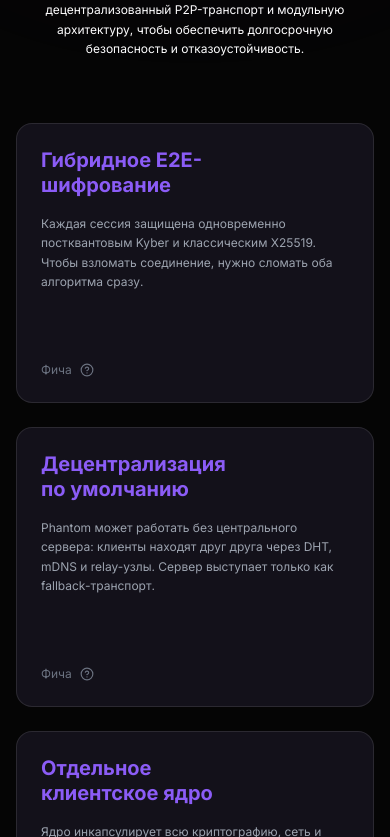
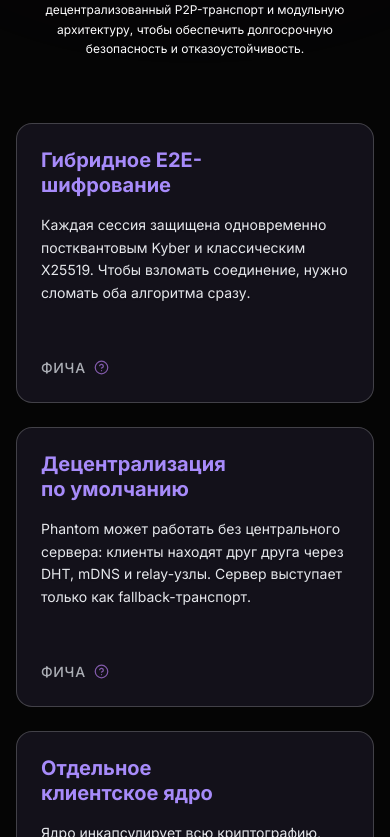
Before and after one commit to 1Sting1/Phantom_frontend, a Next.js app: page / in a window 390 px wide. Shown: the part 1587-2424 px from the top of the page. Built offline with nearby package versions, Linux system fonts and the light colour scheme; no server answers.

Commit message:
UI: Enhance component accessibility, update global focus states, and standardize landing page carousel dimensions

```diff
--- a/src/app/forum/new/page.tsx
+++ b/src/app/forum/new/page.tsx
@@ -118,7 +118,7 @@
                 onChange={(e) => setTitle(e.target.value)}
                 onInvalid={(e) => (e.target as HTMLInputElement).setCustomValidity(t.common?.required_field || 'Required')}
                 onInput={(e) => (e.target as HTMLInputElement).setCustomValidity('')}
-                className="w-full bg-[#252330] border border-transparent focus:border-purple-500/50 rounded-xl px-4 py-3.5 text-white outline-none transition-colors"
+                className="w-full bg-[#252330] border border-white/10 hover:border-white/20 focus:border-purple-500 focus:bg-[#2A2738] focus:ring-2 focus:ring-purple-500/40 focus:shadow-[0_0_16px_rgba(168,85,247,0.25)] rounded-xl px-4 py-3.5 text-white outline-none transition-colors"
                 required
               />
             </div>
@@ -130,7 +130,7 @@
                 onChange={(e) => setCategoryId(e.target.value)}
                 onInvalid={(e) => (e.target as HTMLSelectElement).setCustomValidity(t.common?.required_field || 'Required')}
                 onInput={(e) => (e.target as HTMLSelectElement).setCustomValidity('')}
-                className="w-full bg-[#252330] border border-transparent focus:border-purple-500/50 rounded-xl px-4 py-3.5 text-white outline-none transition-colors"
+                className="w-full bg-[#252330] border border-white/10 hover:border-white/20 focus:border-purple-500 focus:bg-[#2A2738] focus:ring-2 focus:ring-purple-500/40 focus:shadow-[0_0_16px_rgba(168,85,247,0.25)] rounded-xl px-4 py-3.5 text-white outline-none transition-colors"
                 required
               >
                 <option value="" disabled>{t.forum_page.select_category}</option>
@@ -153,7 +153,7 @@
                 onInvalid={(e) => (e.target as HTMLTextAreaElement).setCustomValidity(t.common?.required_field || 'Required')}
                 onInput={(e) => (e.target as HTMLTextAreaElement).setCustomValidity('')}
                 rows={8}
-                className="w-full bg-[#252330] border border-transparent focus:border-purple-500/50 rounded-xl px-4 py-3.5 text-white outline-none transition-colors resize-y"
+                className="w-full bg-[#252330] border border-white/10 hover:border-white/20 focus:border-purple-500 focus:bg-[#2A2738] focus:ring-2 focus:ring-purple-500/40 focus:shadow-[0_0_16px_rgba(168,85,247,0.25)] rounded-xl px-4 py-3.5 text-white outline-none transition-colors resize-y"
                 required
               />
             </div>
--- a/src/app/login/page.tsx
+++ b/src/app/login/page.tsx
@@ -54,7 +54,7 @@
                 type="email"
                 value={email}
                 onChange={(e) => setEmail(e.target.value)}
-                className="w-full bg-[#252330] border border-transparent focus:border-purple-500/50 rounded-xl px-4 py-3.5 text-white outline-none transition-colors"
+                className="w-full bg-[#252330] border border-white/10 hover:border-white/20 focus:border-purple-500 focus:bg-[#2A2738] focus:ring-2 focus:ring-purple-500/40 focus:shadow-[0_0_16px_rgba(168,85,247,0.25)] rounded-xl px-4 py-3.5 text-white outline-none transition-colors"
                 placeholder=""
                 required
               />
@@ -66,7 +66,7 @@
                 type="password"
                 value={password}
                 onChange={(e) => setPassword(e.target.value)}
-                className="w-full bg-[#252330] border border-transparent focus:border-purple-500/50 rounded-xl px-4 py-3.5 text-white outline-none transition-colors"
+                className="w-full bg-[#252330] border border-white/10 hover:border-white/20 focus:border-purple-500 focus:bg-[#2A2738] focus:ring-2 focus:ring-purple-500/40 focus:shadow-[0_0_16px_rgba(168,85,247,0.25)] rounded-xl px-4 py-3.5 text-white outline-none transition-colors"
                 placeholder=""
                 required
               />
--- a/src/app/profile/page.tsx
+++ b/src/app/profile/page.tsx
@@ -191,7 +191,7 @@
                   type="text"
                   value={editName}
                   onChange={(e) => setEditName(e.target.value)}
-                  className="w-full bg-[#252330] border border-transparent focus:border-purple-500/50 rounded-xl px-4 py-3 text-white outline-none transition-colors text-center text-[22px] font-medium"
+                  className="w-full bg-[#252330] border border-white/10 hover:border-white/20 focus:border-purple-500 focus:bg-[#2A2738] focus:ring-2 focus:ring-purple-500/40 focus:shadow-[0_0_16px_rgba(168,85,247,0.25)] rounded-xl px-4 py-3 text-white outline-none transition-colors text-center text-[22px] font-medium"
                   placeholder="Nickname"
                   maxLength={30}
                   autoFocus
--- a/src/components/Features.tsx
+++ b/src/components/Features.tsx
@@ -5,18 +5,18 @@
 
 const FeatureCard = ({ title, description, footerText }: { title: string, description: string, footerText: string }) => {
   return (
-    <div className="group relative bg-[#13111A] border border-white/10 hover:border-purple-500/50 p-6 sm:p-8 rounded-2xl transition-all duration-300 flex flex-col min-h-[280px] sm:min-h-[320px] overflow-hidden hover:shadow-[0_0_30px_rgba(139,92,246,0.1)] hover:-translate-y-1 w-full max-w-sm">
+    <div className="group relative bg-[#13111A] border border-white/20 hover:border-purple-500/60 p-6 sm:p-8 rounded-2xl transition-all duration-300 flex flex-col min-h-[280px] sm:min-h-[320px] overflow-hidden hover:shadow-[0_0_30px_rgba(139,92,246,0.15)] hover:-translate-y-1 w-full max-w-sm">
       {/* Grid Pattern Background */}
       <div className="absolute inset-0 bg-grid-pattern opacity-[0.03] pointer-events-none group-hover:opacity-[0.06] transition-opacity"></div>
 
       <div className="relative z-10 flex flex-col flex-grow">
-        <h3 className="text-xl sm:text-2xl font-bold text-[#8B5CF6] mb-4 sm:mb-6 leading-tight whitespace-pre-line">{title.replace(/\\n/g, '\n')}</h3>
-        <p className="text-gray-400 text-xs sm:text-sm leading-relaxed mb-auto flex-grow">{description}</p>
+        <h3 className="text-xl sm:text-2xl font-bold text-[#A78BFA] group-hover:text-[#C084FC] transition-colors mb-4 sm:mb-6 leading-tight whitespace-pre-line">{title.replace(/\\n/g, '\n')}</h3>
+        <p className="text-gray-200 text-sm sm:text-base leading-relaxed mb-auto flex-grow drop-shadow-sm">{description}</p>
       </div>
 
-      <div className="relative z-10 flex items-center gap-2 mt-8">
-        <span className="text-gray-500 text-xs">{footerText}</span>
-        <svg width="14" height="14" viewBox="0 0 24 24" fill="none" stroke="currentColor" strokeWidth="2" strokeLinecap="round" strokeLinejoin="round" className="text-gray-500">
+      <div className="relative z-10 flex items-center gap-2 mt-8 opacity-80 group-hover:opacity-100 transition-opacity">
+        <span className="text-gray-300 text-sm font-medium uppercase tracking-wider">{footerText}</span>
+        <svg width="15" height="15" viewBox="0 0 24 24" fill="none" stroke="currentColor" strokeWidth="2" strokeLinecap="round" strokeLinejoin="round" className="text-purple-400/80 group-hover:text-purple-400 transition-colors">
           <circle cx="12" cy="12" r="10" />
           <path d="M9.09 9a3 3 0 0 1 5.83 1c0 2-3 3-3 3" />
           <path d="M12 17h.01" />
@@ -102,7 +102,7 @@
             <p className="text-gray-400">{t.features.loading}</p>
           </div>
         ) : (
-          <div className="flex flex-wrap justify-center items-start gap-6">
+          <div className="flex flex-wrap justify-center items-stretch gap-6">
             {featuresData.map((feature) => (
               <FeatureCard
                 key={feature.id}
--- a/src/components/Header.tsx
+++ b/src/components/Header.tsx
@@ -311,14 +311,14 @@
       </div>
 
       {/* Mobile Menu */}
-      <div className={`lg:hidden fixed inset-0 z-40 transition-all duration-300 ${mobileMenuOpen ? 'visible' : 'invisible'}`}>
+      <div className={`lg:hidden fixed inset-0 z-[100] transition-all duration-300 ${mobileMenuOpen ? 'visible' : 'invisible'}`}>
         <div
           className={`absolute inset-0 bg-black/60 backdrop-blur-sm transition-opacity duration-300 ${mobileMenuOpen ? 'opacity-100' : 'opacity-0'}`}
           onClick={() => setMobileMenuOpen(false)}
         ></div>
         <div className={`absolute top-0 right-0 h-full w-[280px] sm:w-[320px] border-l border-purple-500/30 shadow-2xl transition-transform duration-300 overflow-hidden ${mobileMenuOpen ? 'translate-x-0' : 'translate-x-full'}`}>
           <div className="absolute inset-0 bg-gradient-to-br from-[#1a0f2e] via-[#0F0C16] to-[#0a0514]"></div>
-          <div className="relative h-full flex flex-col z-10 pt-28 overflow-y-auto">
+          <div className="relative h-full flex flex-col z-10 pt-8 overflow-y-auto">
             <div className="px-6 pb-4 border-b border-white/10 flex justify-between items-center">
               <span className="text-xl font-bold text-transparent bg-clip-text bg-gradient-to-r from-white to-purple-400">{t.common?.menu || 'Menu'}</span>
               <button onClick={() => setMobileMenuOpen(false)} className="text-gray-400 hover:text-white p-2">
```
Also changed, not shown: src/app/register/page.tsx (+4 -4 lines), src/components/Carousel.tsx (+10 -10 lines).
